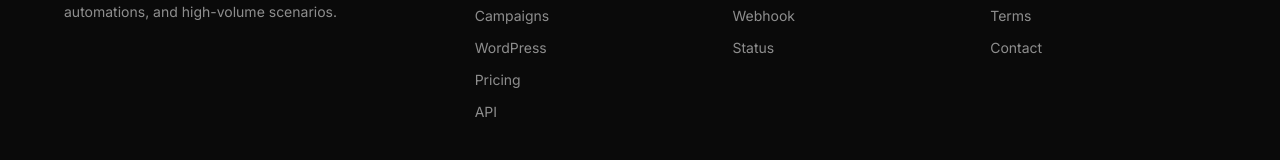
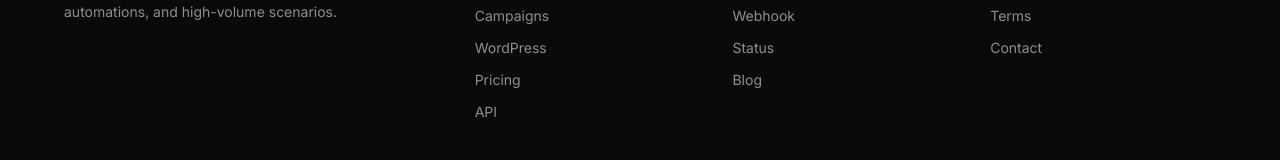
Before and after one commit to fredagbona/usesendnow-front, a Next.js app in the folder apps/landing/: page / in a window 1280 px wide. Shown: the part 6705-6865 px from the top of the page. Built offline with nearby package versions, Linux system fonts and the light colour scheme; no server answers.

Commit message:
update footer

```diff
--- a/apps/landing/components/sections/Footer.tsx
+++ b/apps/landing/components/sections/Footer.tsx
@@ -24,7 +24,8 @@
       links: [
         { label: messages.footer.links.docs, href: landingBrand.docsUrl },
         { label: messages.footer.links.webhook, href: `${landingBrand.docsUrl}/webhooks` },
-        { label: messages.footer.links.status, href: landingBrand.appUrl },
+        { label: messages.footer.links.status, href: "https://msgflash.instatus.com/" },
+        { label: messages.footer.links.blog, href: "https://blog.msgflash.com/" },
       ],
     },
     {
--- a/apps/landing/lib/landing-i18n-data.ts
+++ b/apps/landing/lib/landing-i18n-data.ts
@@ -111,6 +111,7 @@
       docs: string
       webhook: string
       status: string
+      blog: string
       privacy: string
       terms: string
       contact: string
@@ -330,6 +331,7 @@
       docs: "Documentation",
       webhook: "Webhook",
       status: "Statut",
+      blog: "Blog",
       privacy: "Confidentialité",
       terms: "Conditions",
       contact: "Contact",
@@ -549,6 +551,7 @@
       docs: "Documentation",
       webhook: "Webhook",
       status: "Status",
+      blog: "Blog",
       privacy: "Privacy",
       terms: "Terms",
       contact: "Contact",
```
